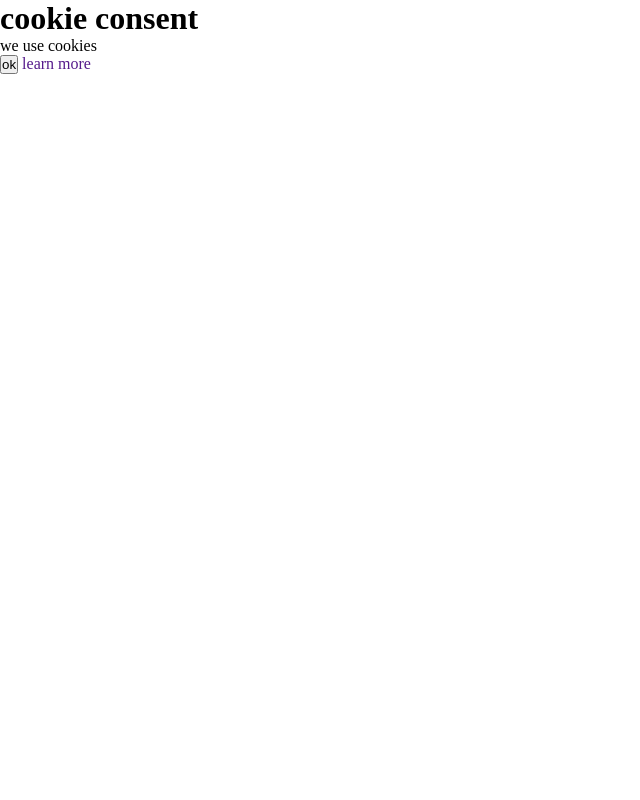
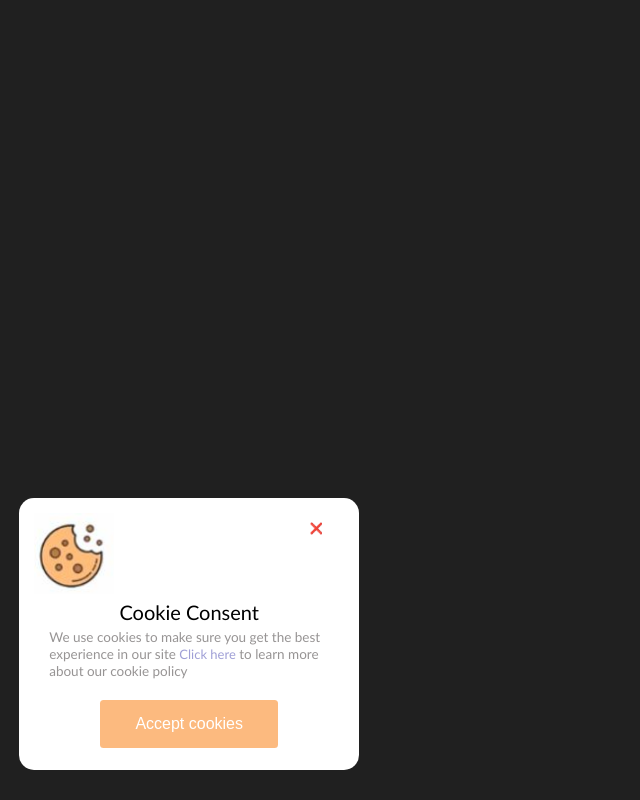
Before and after one commit to Emm-Anuel100/Cookie_Consent, a plain HTML site: page index.html in a window 1280 px wide. Shown: the whole page, without its empty margins (0-640 px from the left). Drawn offline with Linux system fonts and the light colour scheme.

Commit message:
Add files via upload

```diff
--- a/index.html
+++ b/index.html
@@ -3,25 +3,47 @@
 <head>
    <meta charset="UTF-8">
    <meta name="viewport" content="width=device-width, initial-scale=1.0">
-   <title>cookie consent</title>
-   <link rel="stylesheet" href="./index.css">
+   <title>Cookie consent</title>
+   <link rel="stylesheet" href="./style.css">
 </head>
 <body>
 
    <div class="wrapper">
+      <img src="./cookie.JPG" alt="cookie img">
+      <span class="cancel">❌</span>
       <div class="content">
-         <h1>cookie consent</h1>
-         <p>we use cookies</p>
+         <header>Cookie Consent</header>
+         <p>We use cookies to make sure you get the best
+          experience in our site <a href="#">Click here</a> to learn more about our cookie policy
          <div class="buttons">
-            <button class="item">ok</button>
-            <a href="">learn more</a>
+            <button class="item">Accept cookies</dibutton>
+            <!-- <a href="#" class="item">learn more </a> -->
          </div>
       </div>
    </div>
 
+</body>
+<script type="text/javascript">
+   const cookieBox = document.querySelector(".wrapper");
+   const acceptBtn = document.querySelector(".buttons button");
+   const cancel_modal = document.querySelector(".cancel");
 
 
-<script src="./script.js"></script>
-<noscript>pls enable javascript in order to run this page</noscript>
-</body>
+   acceptBtn.addEventListener("click", ()=>{
+      document.cookie = "CookieBy=Goo; max-age="+60*60*24*30; // cookie set for 1 month
+      if (document.cookie) {
+         cookieBox.classList.add("hide");
+      }
+      else{
+         alert("cookie can't be set");
+      }
+   })
+   let checkcookie = document.cookie.indexOf("CookieBy=Goo");
+   checkcookie != -1 ? cookieBox.classList.add("hide"): cookieBox.classList.remove("hide");
+
+  // remove cookie modal
+  cancel_modal.addEventListener("click", ()=>{
+  cookieBox.classList.add("hide");
+  })
+</script>
 </html>
--- /dev/null
+++ b/style.css
@@ -0,0 +1,98 @@
+*,*::before,*::after{
+   padding: 0;
+   margin: 0;
+   border: none;
+   box-sizing: border-box;
+   -moz-box-sizing: border-box;
+   outline: none;
+   text-decoration: none;
+}
+body{
+   background: #202020;
+   width: 100% !important;
+   overflow-x: hidden;
+}
+a{
+   color: rgb(159, 159, 214);
+   font-size: 13px;
+}
+a:hover{
+   text-decoration: underline;
+}
+.wrapper{
+   position: absolute;
+   display: block;
+   bottom: 30px;
+   left: 1.5%;
+   background: #fff;
+   max-width: 340px;
+   border-radius: 15px;
+   text-align: center;
+   padding: 15px 18px 22px 18px;
+}
+.wrapper.hide{
+   display: none;
+   transition: all .1s ease-in;
+}
+.wrapper img{
+   max-width: 80px;
+   position: relative;
+   right: 35%;
+}
+.wrapper span.cancel{
+   position: relative;
+   bottom: 3.9rem;
+   left: 28%;
+   font-weight: bold;
+   font-size: 10.5px;
+   cursor: pointer;
+}
+.wrapper .content{
+   margin-top: 2px;
+}
+.content header{
+   font-size: 20px;
+   font-family:'Trebuchet MS', 'Lucida Sans Unicode', 'Lucida Grande', 'Lucida Sans', Arial, sans-serif;
+   font-weight: 500;
+}
+.content p{
+   color: #979494;
+   font-size: 13.5px;
+   position: relative;
+   left: 12px;
+   font-weight: 500;
+   line-height: 17px;
+   text-align: left;
+   margin: 5px 0 20px 0;
+   font-family:'Trebuchet MS', 'Lucida Sans Unicode', 'Lucida Grande', 'Lucida Sans', Arial, sans-serif;
+}
+.content .buttons{
+   display: flex;
+   width: 100%;
+   align-items: center;
+   justify-content: center;
+}
+.buttons .item{
+   margin: 0 10px;
+}
+.buttons button.item{
+   padding: 15px 35px;
+   background: #fcba7f;
+   font-size: 16px;
+   font-weight: 500;
+   cursor: pointer;
+   color: #fff;
+   border-radius: 3.5px;
+}
+
+
+
+
+
+
+
+@media screen and (max-width: 290px){
+   .wrapper{
+      max-width: 255px;
+   }
+}
```
Also changed, not shown: cookie.JPG (added).
